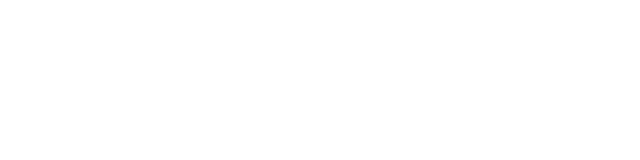
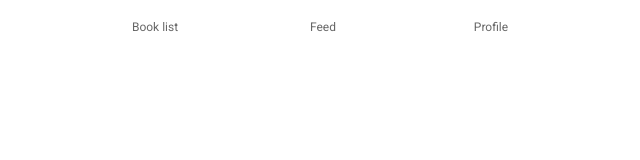
Before and after one commit to BigBlueDraco/bookcrossing-front, a React (Vite) app: page / in a window 1280 px wide. Shown: the top 160 px of the page, without its empty margins (317-957 px from the left). Built offline with nearby package versions, Linux system fonts and the light colour scheme.

Commit message:
add: bottom bar

```diff
--- a/src/App.tsx
+++ b/src/App.tsx
@@ -1,5 +1,28 @@
+import { BrowserRouter, Route, Routes } from "react-router-dom";
+import { Layout } from "./components/Layout/Layout";
+import { NavigationPages } from "./utils/navigationPages.enum";
+
 function App() {
-  return <></>;
+  return (
+    <BrowserRouter>
+      <Routes>
+        <Route path="/*" element={<Layout />}>
+          <Route
+            path={`${NavigationPages["book-list"]}`}
+            element={<div>{`${NavigationPages["book-list"]}`}</div>}
+          />
+          <Route
+            path={`${NavigationPages["feed"]}`}
+            element={<div>{`${NavigationPages["feed"]}`}</div>}
+          />
+          <Route
+            path={`${NavigationPages["profile"]}`}
+            element={<div>{`${NavigationPages["profile"]}`}</div>}
+          />
+        </Route>
+      </Routes>
+    </BrowserRouter>
+  );
 }
 
 export default App;
--- /dev/null
+++ b/src/components/BottomBar/BottomBar.tsx
@@ -0,0 +1,35 @@
+import { BottomNavigation, BottomNavigationAction } from "@mui/material";
+import { useEffect, useState } from "react";
+import { useLocation, useNavigate } from "react-router-dom";
+import { NavigationPages } from "../../utils/navigationPages.enum";
+
+export const BottomBar = () => {
+  const navigate = useNavigate();
+  const navigation = useLocation();
+  const [value, setValue] = useState<String>();
+  useEffect(() => {
+    setValue(navigation.pathname.split("/")[1]);
+  }, [navigation]);
+  return (
+    <BottomNavigation
+      showLabels
+      value={value}
+      onChange={(_, value) => {
+        navigate(value);
+      }}
+    >
+      <BottomNavigationAction
+        value={`${NavigationPages["book-list"]}`}
+        label="Book list"
+      />
+      <BottomNavigationAction
+        value={`${NavigationPages["feed"]}`}
+        label="Feed"
+      />
+      <BottomNavigationAction
+        value={`${NavigationPages["profile"]}`}
+        label="Profile"
+      />
+    </BottomNavigation>
+  );
+};
--- /dev/null
+++ b/src/components/Layout/Layout.tsx
@@ -0,0 +1,11 @@
+import { Outlet } from "react-router-dom";
+import { BottomBar } from "../BottomBar/BottomBar";
+
+export const Layout: React.FC = () => {
+  return (
+    <>
+      <Outlet />
+      <BottomBar />
+    </>
+  );
+};
--- /dev/null
+++ b/src/utils/navigationPages.enum.ts
@@ -0,0 +1,5 @@
+export enum NavigationPages {
+  "book-list" = "book-list",
+  "profile" = "profile",
+  "feed" = "feed",
+}
```
